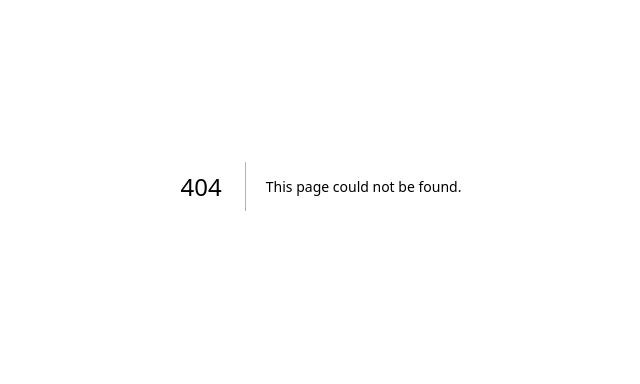
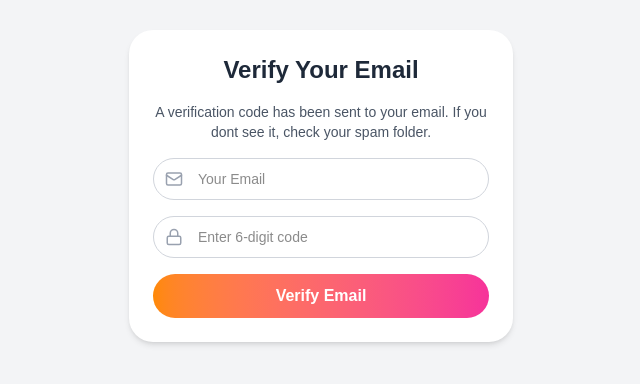
Before and after one commit to Chiwiss14/my-ecommerce-frontend, a Next.js app: page /verify-email in a window 1280 px wide. Before the commit this address had no page. Shown: the part 214-598 px from the top of the page, without its empty margins (319-959 px from the left). Built offline with nearby package versions, Linux system fonts and the light colour scheme.

Commit message:
feat: implement email verification page and logic

```diff
--- a/src/app/signup/page.js
+++ b/src/app/signup/page.js
@@ -1,16 +1,24 @@
 "use client";
 
 import { useState } from "react";
+import { useRouter } from "next/navigation"; // Make sure this is correctly changed!
 import { User, Mail, Lock } from "lucide-react";
 
 export default function SignUpForm() {
   const [email, setEmail] = useState("");
   const [password, setPassword] = useState("");
   const [message, setMessage] = useState("");
+  const [isSuccess, setIsSuccess] = useState(false); // New state to track success/failure
+  const [isLoading, setIsLoading] = useState(false);
+  const router = useRouter();
 
   const handleSubmit = async (e) => {
     e.preventDefault();
+    setMessage(""); // Clear previous messages
+    setIsSuccess(false); // Reset success state
+    setIsLoading(true);
 
+    try {
       const res = await fetch("https://my-ecommerce-backend-fzsl.onrender.com/api/auth/signup", {
         method: "POST",
         headers: {
@@ -20,7 +28,24 @@ export default function SignUpForm() {
       });
 
       const data = await res.json();
-    setMessage(data.message || "Sign up complete");
+
+      if (res.ok) { // Check for successful HTTP status (e.g., 200, 201)
+        setMessage(data.message || "Sign up successful! Redirecting for email verification...");
+        setIsSuccess(true); // Set to true on success
+        router.push(`/verify-email?email=${encodeURIComponent(email)}`); // Redirect to verify email page
+      } else {
+        // Handle backend errors (e.g., validation failed, user exists)
+        setMessage(data.message || "Sign up failed.");
+        setIsSuccess(false); // Set to false on failure
+      }
+    } catch (error) {
+      // Handle network errors or other unexpected issues
+      console.error("Signup error:", error);
+      setMessage("An unexpected error occurred. Please try again.");
+      setIsSuccess(false); // Set to false on error
+    } finally {
+      setIsLoading(false); // Reset loading state
+    }
   };
 
   return (
@@ -28,8 +53,6 @@ export default function SignUpForm() {
       <div className="w-full max-w-sm bg-white dark:bg-gray-800 p-6 rounded-3xl shadow-md space-y-4 text-center">
         <h2 className="text-2xl font-bold text-gray-800 dark:text-white">Sign Up</h2>
         <form onSubmit={handleSubmit} className="space-y-4 text-left">
-
-
           <div className="relative">
             <input
               type="email"
@@ -37,6 +60,7 @@ export default function SignUpForm() {
               value={email}
               onChange={(e) => setEmail(e.target.value)}
               className="w-full border border-gray-300 dark:border-gray-600 bg-white dark:bg-gray-700 dark:text-white rounded-full py-2.5 px-4 pl-11 text-sm outline-none"
+              required
             />
             <Mail className="absolute top-3 left-3 text-gray-400 dark:text-gray-300" size={18} />
           </div>
@@ -48,6 +72,8 @@ export default function SignUpForm() {
               value={password}
               onChange={(e) => setPassword(e.target.value)}
               className="w-full border border-gray-300 dark:border-gray-600 bg-white dark:bg-gray-700 dark:text-white rounded-full py-2.5 px-4 pl-11 text-sm outline-none"
+              required
+              minLength={8}
             />
             <Lock className="absolute top-3 left-3 text-gray-400 dark:text-gray-300" size={18} />
           </div>
@@ -55,12 +81,18 @@ export default function SignUpForm() {
           <button
             type="submit"
             className="w-full py-2.5 rounded-full bg-gradient-to-r from-orange-400 to-pink-500 text-white font-semibold"
+            disabled={isLoading}
           >
-            Continue
+            {isLoading ? "Signing Up..." : "Continue"}
           </button>
         </form>
 
-        {message && <p className="text-sm mt-2 text-green-500">{message}</p>}
+        {message && (
+          // Use the new isSuccess state for styling
+          <p className={`text-sm mt-2 ${isSuccess ? "text-green-500" : "text-red-500"}`}>
+            {message}
+          </p>
+        )}
       </div>
     </div>
   );
--- /dev/null
+++ b/src/app/verify-email/page.js
@@ -0,0 +1,165 @@
+// pages/verify-email.js
+"use client"; // If you're using Next.js App Router and this is a Client Component
+
+import { useEffect, useState } from 'react';
+import { useSearchParams, useRouter } from 'next/navigation'; // For Next.js App Router
+import { Mail, Lock } from 'lucide-react'; // Import icons
+
+export default function VerifyEmail() {
+  const searchParams = useSearchParams();
+  const router = useRouter();
+  const userEmailFromQuery = searchParams.get('email') || '';
+  const [email, setEmail] = useState(userEmailFromQuery || ''); // State for email input
+  const [code, setCode] = useState(''); // State for code input
+  const [message, setMessage] = useState('');
+  const [loading, setLoading] = useState(false);
+  const [sendCodeLoading, setSendCodeLoading] = useState(false);
+  const [isCodeSent, setIsCodeSent] = useState(false); // Track if code has been sent
+
+  useEffect(() => {
+    if (userEmailFromQuery && !isCodeSent && !sendCodeLoading) {
+      handleSendVerificationCode(userEmailFromQuery);
+    }
+    // Set email state if it comes from query
+    if (userEmailFromQuery && userEmailFromQuery !== email) {
+      setEmail(userEmailFromQuery);
+    }
+  }, [userEmailFromQuery, isCodeSent, sendCodeLoading, email]);
+
+
+  const handleSendVerificationCode = async (targetEmail) => {
+    if (!targetEmail) {
+      setMessage("Please provide an email to send the code.");
+      return;
+    }
+
+    setSendCodeLoading(true);
+    setMessage(''); // Clear previous messages
+
+    try {
+      const res = await fetch(`https://my-ecommerce-backend-fzsl.onrender.com/api/auth/send-verification-code`, { // <-- Verify this endpoint matches your authRouter.js
+        method: 'POST',
+        headers: { 'Content-Type': 'application/json' },
+        body: JSON.stringify({ email: targetEmail }),
+      });
+
+      const data = await res.json();
+      if (res.ok) {
+        setMessage(data.message || 'Verification code sent! Check your inbox.');
+        setIsCodeSent(true); // Mark code as sent successfully
+      } else {
+        setMessage(data.message || 'Failed to send verification code.');
+        setIsCodeSent(false);
+      }
+    } catch (err) {
+      setMessage('Network error: Could not send verification code.');
+      setIsCodeSent(false);
+    } finally {
+      setSendCodeLoading(false);
+    }
+  };
+
+
+  // --- Step 2: Handle code verification (user submits the form) ---
+  const handleSubmitVerification = async (e) => {
+    e.preventDefault();
+    setLoading(true);
+    setMessage(''); // Clear previous messages
+
+    if (!email || !code) {
+      setMessage("Please enter both email and verification code.");
+      setLoading(false);
+      return;
+    }
+
+    try {
+      const res = await fetch(`https://my-ecommerce-backend-fzsl.onrender.com/api/auth/verify-verification-code`, { // <-- Verify this endpoint matches your authRouter.js
+        method: 'POST',
+        headers: { 'Content-Type': 'application/json' },
+        body: JSON.stringify({ email, code }),
+      });
+
+      const data = await res.json();
+      if (res.ok) {
+        setMessage('Email verified successfully! You can now log in.');
+        // Optionally redirect to login page or dashboard after successful verification
+        // router.push('/login');
+      } else {
+        setMessage(data.message || 'Verification failed. Please check your code and email.');
+      }
+    } catch (err) {
+      setMessage('Something went wrong during verification. Please try again.');
+    } finally {
+      setLoading(false);
+    }
+  };
+
+  return (
+    <div className="flex items-center justify-center min-h-screen bg-gray-100 dark:bg-gray-900 px-4">
+      <div className="w-full max-w-sm bg-white dark:bg-gray-800 p-6 rounded-3xl shadow-md space-y-4 text-center">
+        <h2 className="text-2xl font-bold text-gray-800 dark:text-white">Verify Your Email</h2>
+        <p className="text-sm text-gray-600 dark:text-gray-400">
+          A verification code has been sent to {userEmailFromQuery || 'your email'}.
+          If you dont see it, check your spam folder.
+        </p>
+
+        <form onSubmit={handleSubmitVerification} className="space-y-4 text-left">
+          <div className="relative">
+            <label htmlFor="email" className="sr-only">Email:</label>
+            <input
+              type="email"
+              id="email"
+              placeholder="Your Email"
+              value={email}
+              onChange={(e) => setEmail(e.target.value)}
+              className="w-full border border-gray-300 dark:border-gray-600 bg-white dark:bg-gray-700 dark:text-white rounded-full py-2.5 px-4 pl-11 text-sm outline-none"
+              required
+              readOnly={!!userEmailFromQuery} // Make read-only if email came from query
+            />
+            <Mail className="absolute top-3 left-3 text-gray-400 dark:text-gray-300" size={18} />
+          </div>
+
+          <div className="relative">
+            <label htmlFor="code" className="sr-only">Verification Code:</label>
+            <input
+              type="text"
+              id="code"
+              placeholder="Enter 6-digit code"
+              value={code}
+              onChange={(e) => setCode(e.target.value)}
+              maxLength="6"
+              className="w-full border border-gray-300 dark:border-gray-600 bg-white dark:bg-gray-700 dark:text-white rounded-full py-2.5 px-4 pl-11 text-sm outline-none"
+              required
+            />
+            <Lock className="absolute top-3 left-3 text-gray-400 dark:text-gray-300" size={18} /> {/* Using Lock for code */}
+          </div>
+
+          <button
+            type="submit"
+            className="w-full py-2.5 rounded-full bg-gradient-to-r from-orange-400 to-pink-500 text-white font-semibold"
+            disabled={loading || !isCodeSent} // Disable if verifying or code not sent yet
+          >
+            {loading ? 'Verifying...' : 'Verify Email'}
+          </button>
+        </form>
+
+        {message && (
+          <p className={`text-sm mt-2 ${message.includes('success') || message.includes('sent') ? 'text-green-500' : 'text-red-500'}`}>
+            {message}
+          </p>
+        )}
+
+        {!isCodeSent && !sendCodeLoading && userEmailFromQuery && (
+            <button
+              onClick={() => handleSendVerificationCode(userEmailFromQuery)}
+              className="mt-4 text-sm text-blue-500 hover:underline"
+              disabled={sendCodeLoading}
+            >
+              Resend Code
+            </button>
+        )}
+        {sendCodeLoading && <p className="text-sm mt-2 text-gray-500">Sending code...</p>}
+      </div>
+    </div>
+  );
+}
--- a/src/components/page.js
+++ b/src/components/page.js
@@ -1,4 +1,3 @@
-// import Navbar from "@/components/Navbar";
 import Login from "@/app/login/Login";
 
 export default function LoginPage() {
```
Lines whose indentation alone changed are shown as unchanged.
